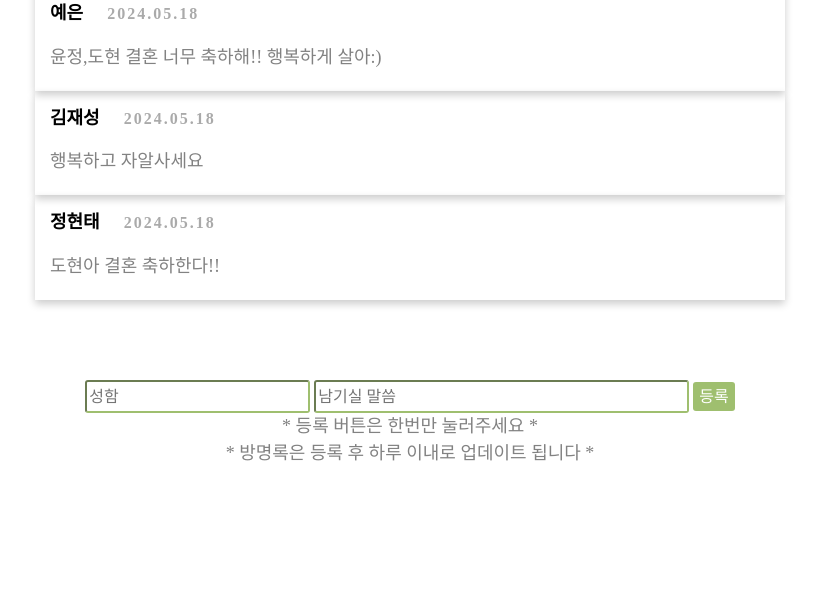
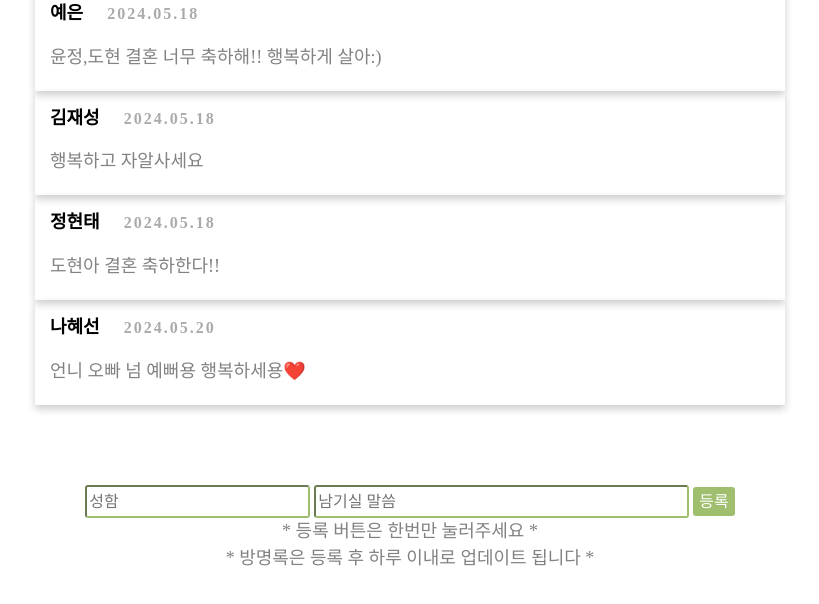
Before and after one commit to dohyun-cse/dohyun-cse.github.io, a plain HTML site: page wedding-invitation/wedding-invitation.html in a window 1280 px wide. Shown: the part 6378-6982 px from the top of the page, without its empty margins (230-1049 px from the left). Drawn offline with Linux system fonts and the light colour scheme; files whose address does not match are found by name; a web font is replaced by a local one.

Commit message:
guestbook

```diff
--- a/wedding-invitation/wedding-invitation.html
+++ b/wedding-invitation/wedding-invitation.html
@@ -333,6 +333,13 @@
                                 <p>도현아 결혼 축하한다!!</p>
                             </div>
                         </div>
+                        <div class="card">
+                            <div class="container">
+                                <h4 style="margin-top:1em; font-family:inherit"><b>나혜선</b>&nbsp;&nbsp;&nbsp;&nbsp;<span
+                                        style="font-size:12pt; color:#aaa"> 2024.05.20</span></h4>
+                                <p>언니 오빠 넘 예뻐용 행복하세용❤️</p>
+                            </div>
+                        </div>
                     </div>
                 </div>
                 <div class="row">
```
